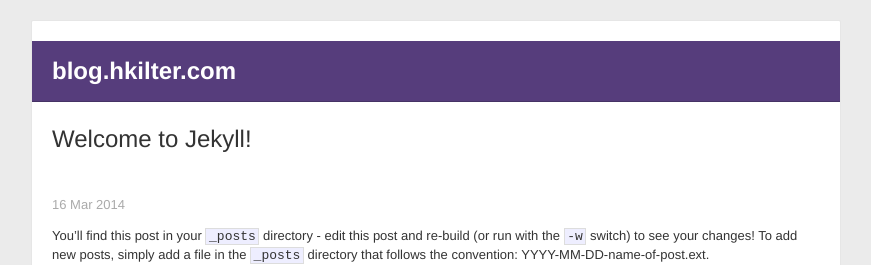
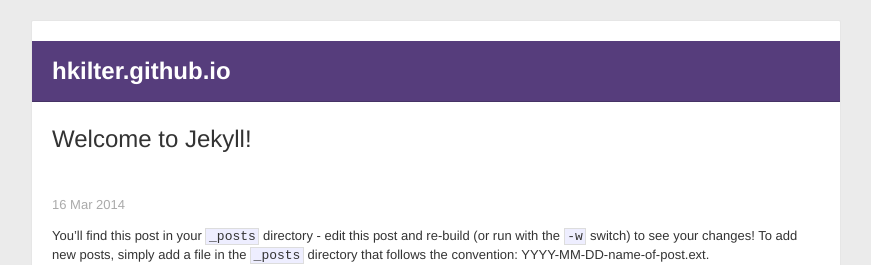
Before and after one commit to hkilter/hkilter-old.github.io, a Jekyll site: the page built from _posts/2014-03-16-welcome-to-jekyll.markdown, in a window 1280 px wide. Shown: the top 265 px of the page, without its empty margins (204-1075 px from the left). Built offline with Jekyll 4.4.1, drawn with Linux system fonts in a browser that asks for light colours; some web fonts are replaced; Markdown is read by kramdown in place of the engine named in the settings.

Commit message:
Update _config.yml

```diff
--- a/_config.yml
+++ b/_config.yml
@@ -1,3 +1,3 @@
-name: blog.hkilter.com
+name: hkilter.github.io
 markdown: redcarpet
 pygments: true
```
